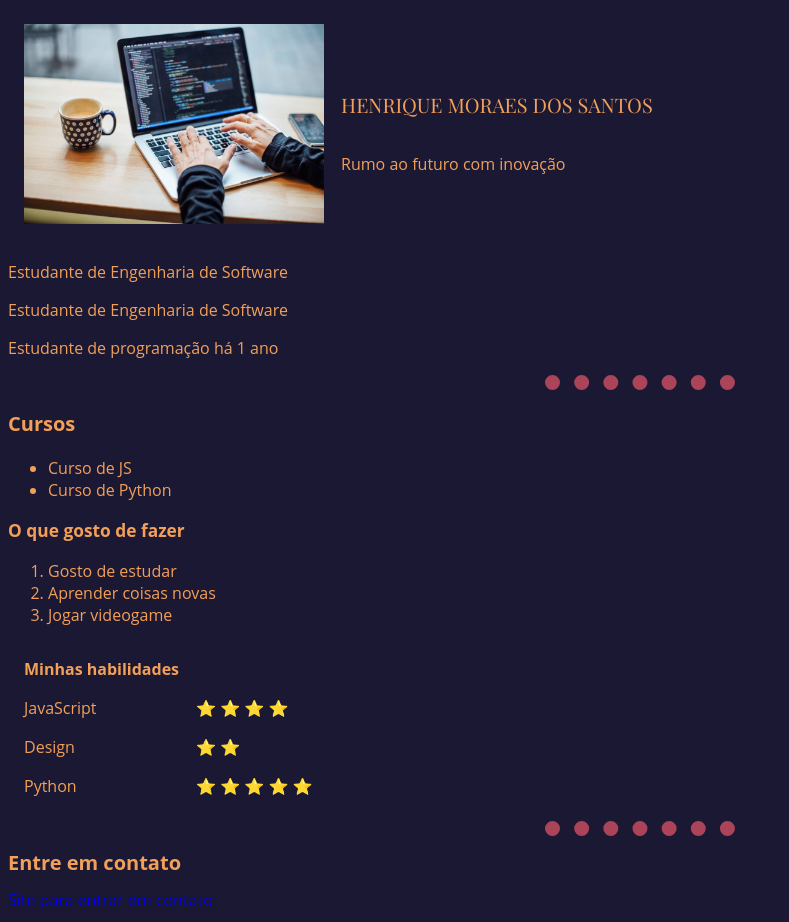
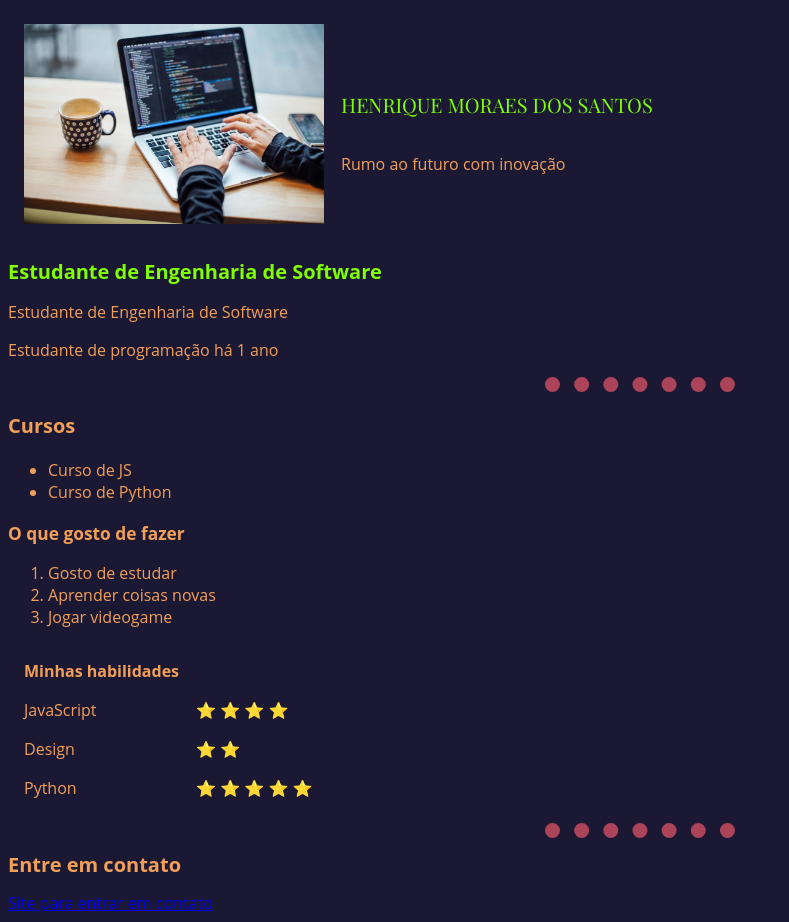
Before and after one commit to Rick-Henrique7/estudo-fullstack, a plain HTML site: page index.html in a window 1280 px wide. Shown: the whole page, without its empty margins (0-789 px from the left). Drawn offline with nearby package versions, Linux system fonts and the light colour scheme.

Commit message:
inserindo fivecon, retirando erro de ancora quebrada,

```diff
--- a/index.html
+++ b/index.html
@@ -9,8 +9,10 @@
     <link rel="preconnect" href="https://fonts.googleapis.com">
     <link rel="preconnect" href="https://fonts.gstatic.com" crossorigin>
     <link href="https://fonts.googleapis.com/css2?family=Playfair+Display:wght@400&display=swap" rel="stylesheet">
+    <link rel="shortcut icon" href="style/favicon.ico" type="image/x-icon">
 </head>
 <body>
+    <header>
         <table>
             <tbody>
                 <tr>
@@ -18,14 +20,15 @@
                         <img src="style/imagens/programando.jpeg" alt="Programando">
                     </td>
                     <td>
-                    <h1 class="custom-font">HENRIQUE MORAES DOS SANTOS</h1>
+                        <h1 class="custom-font" style="color:chartreuse ;">HENRIQUE MORAES DOS SANTOS</h1>
                         <br>Rumo ao futuro com inovação
                     </td>
                 </tr>
             </tbody>
         </table>
-
-    <p>Estudante de Engenharia de Software</p>
+    </header>
+    <main>
+        <h1 id="cabecalho">Estudante de Engenharia de Software</h1>
         <p class="playwrite-mx-guides-regular">Estudante de Engenharia de Software</p>
         <p class="playwrite-mx-guides-regular">Estudante de programação há 1 ano</p>
 
@@ -63,7 +66,10 @@
             </tbody>
         </table>
         <hr>
+    </main>
+    <footer>
         <h1>Entre em contato</h1>
-    <a href="C:\Users\henri\OneDrive\Desktop\full-stack-turbo\contato.html">Site para entrar em contato</a>
+        <a href="contato.html">Site para entrar em contato</a>
+    </footer>
 </body>
 </html>
--- a/style/style.css
+++ b/style/style.css
@@ -43,3 +43,10 @@ img {
     font-family: "Playfair Display", serif;
     font-weight: 400;
 }
+/*==========================SECAO DE IDs========================== */
+#cabecalho {
+    color: chartreuse;
+}
+#cabecalho:hover{
+    color: white;
+}
```
Also changed, not shown: contato.html (+1 -0 lines), style/favicon.ico (added). Lines whose indentation alone changed are shown as unchanged.
